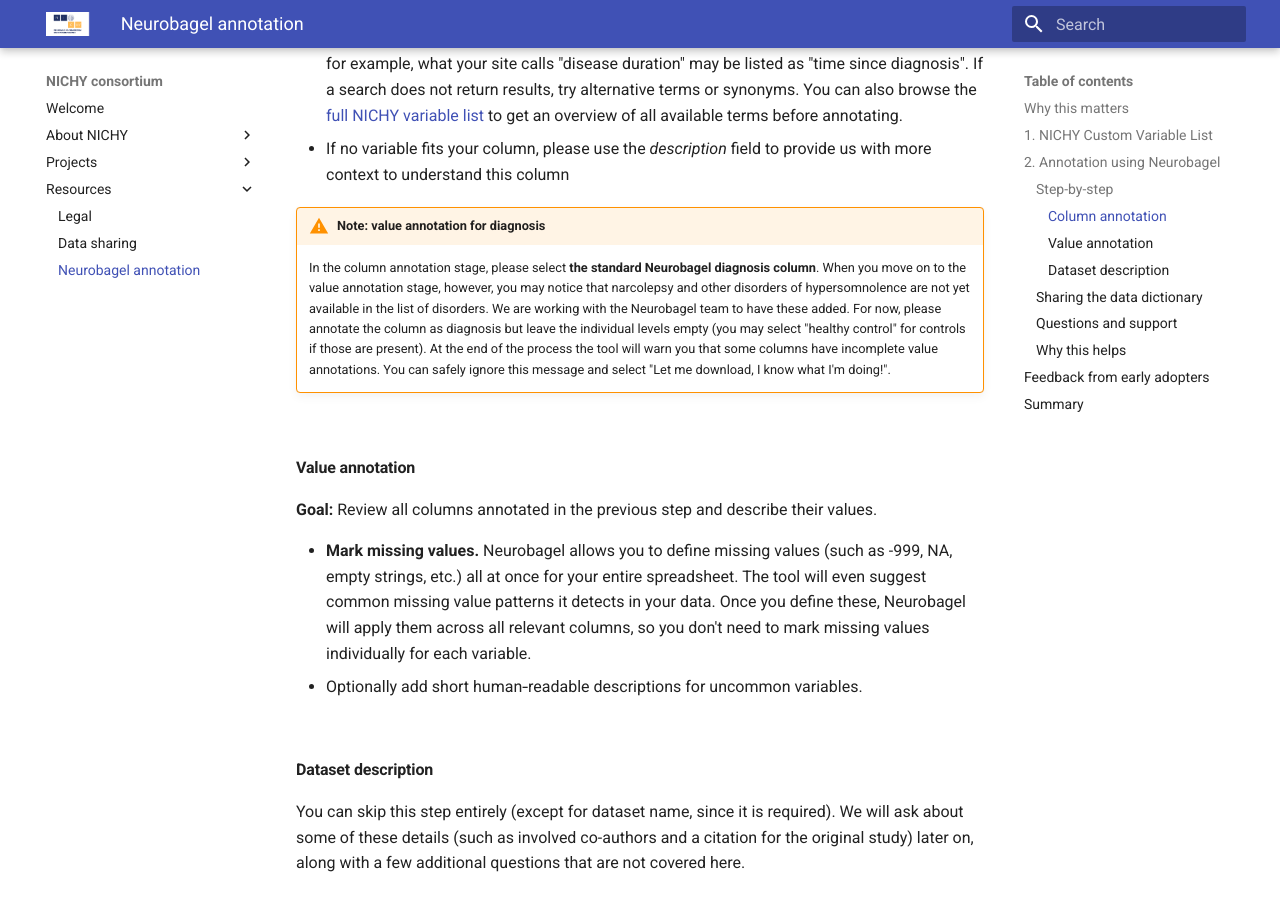
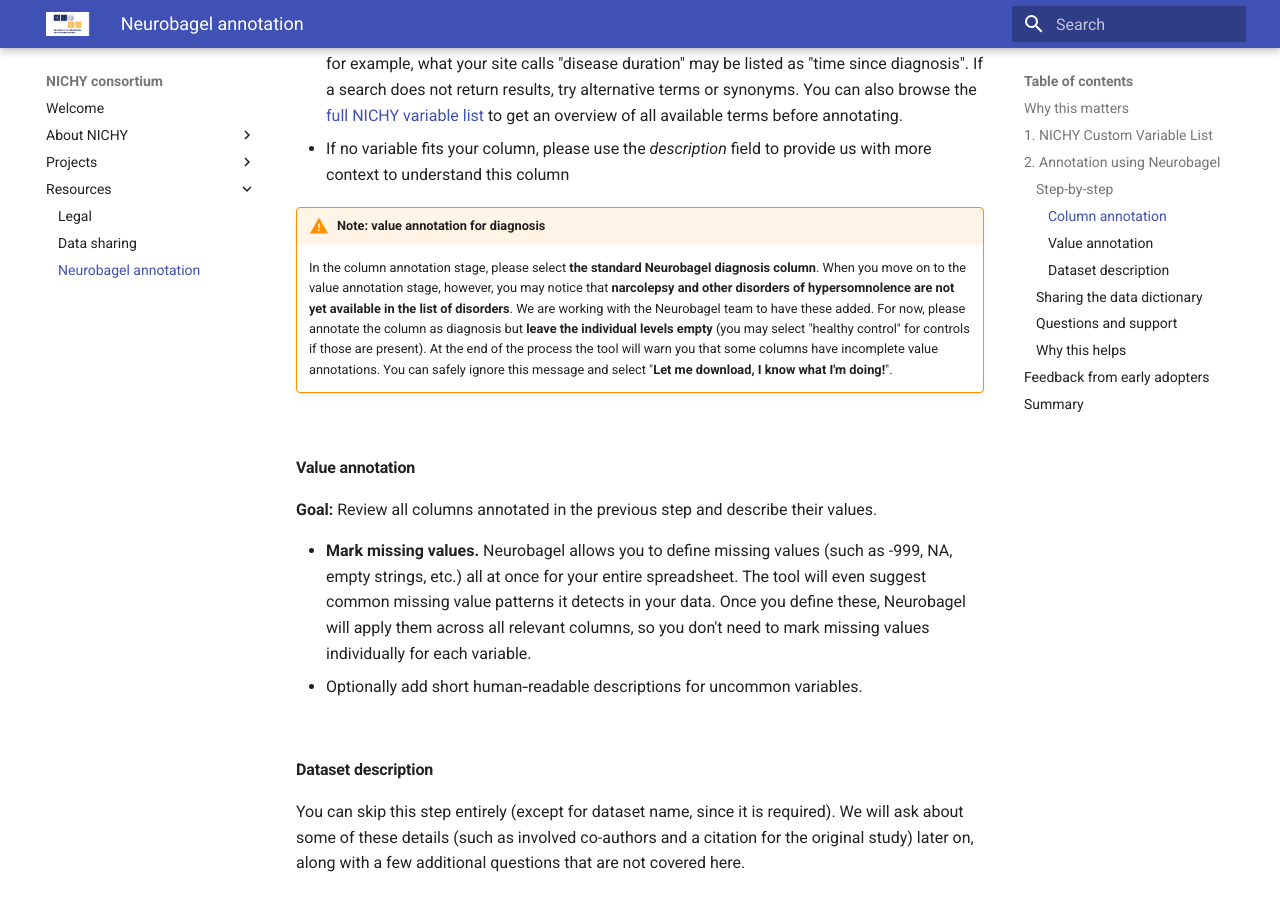
Before and after one commit to nichy-consortium/nichy, an MkDocs documentation site: the page built from docs/resources/how_to_guides/Neurobagel_data_annotation.md, in a window 1280 px wide and 900 px high, scrolled down 2168 px. Built offline with MkDocs 1.6.1 and Material for MkDocs 9.7.7, drawn with Linux system fonts in a browser that asks for light colours.

```diff
--- a/docs/resources/how_to_guides/Neurobagel_data_annotation.md
+++ b/docs/resources/how_to_guides/Neurobagel_data_annotation.md
@@ -52,7 +52,7 @@ With the NICHY vocabulary integrated into the tool, sites can annotate their spr
 - If no variable fits your column, please use the *description* field to provide us with more context to understand this column
 
 !!! warning "Note: value annotation for diagnosis"
-    In the column annotation stage, please select **the standard Neurobagel diagnosis column**. When you move on to the value annotation stage, however, you may notice that narcolepsy and other disorders of hypersomnolence are not yet available in the list of disorders. We are working with the Neurobagel team to have these added. For now, please annotate the column as diagnosis but leave the individual levels empty (you may select "healthy control" for controls if those are present). At the end of the process the tool will warn you that some columns have incomplete value annotations. You can safely ignore this message and select "Let me download, I know what I'm doing!".
+    In the column annotation stage, please select **the standard Neurobagel diagnosis column**. When you move on to the value annotation stage, however, you may notice that **narcolepsy and other disorders of hypersomnolence are not yet available in the list of disorders**. We are working with the Neurobagel team to have these added. For now, please annotate the column as diagnosis but **leave the individual levels empty** (you may select "healthy control" for controls if those are present). At the end of the process the tool will warn you that some columns have incomplete value annotations. You can safely ignore this message and select "**Let me download, I know what I'm doing!**".
 
 <br>
 
```
